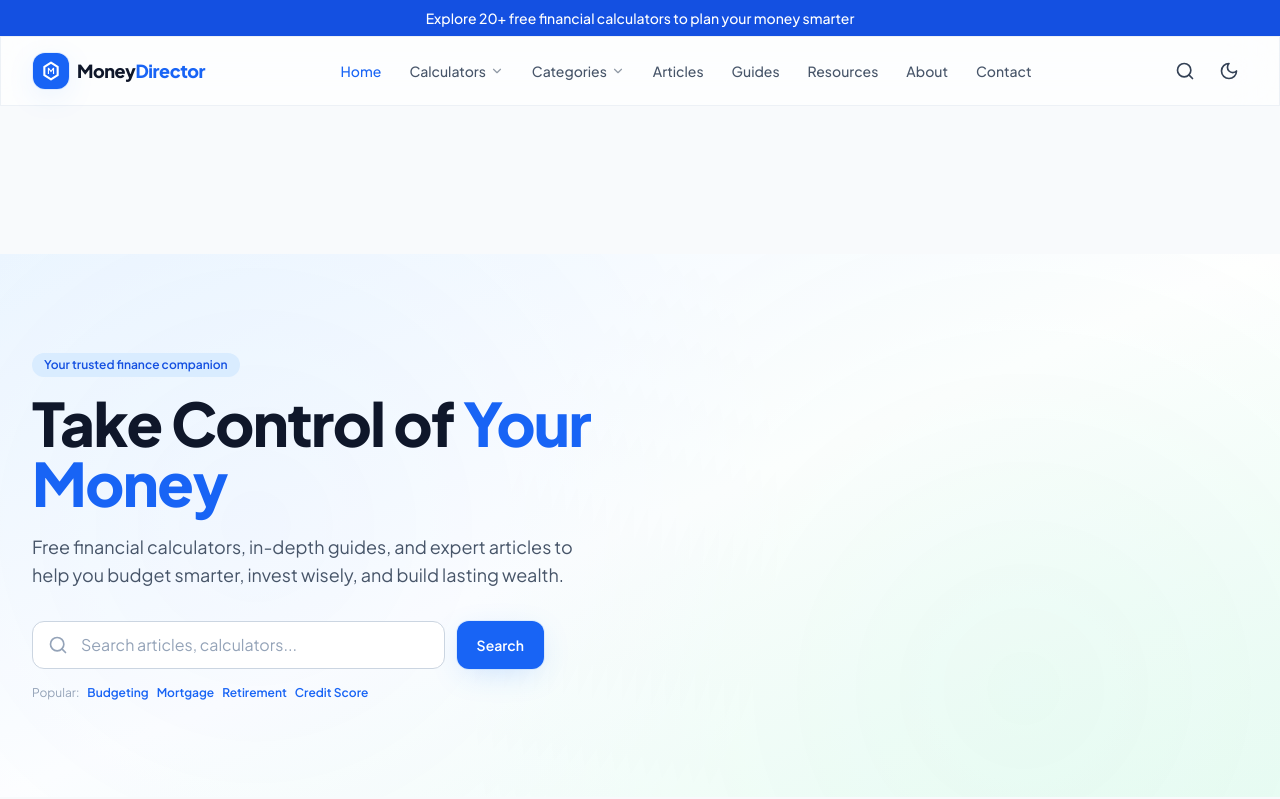
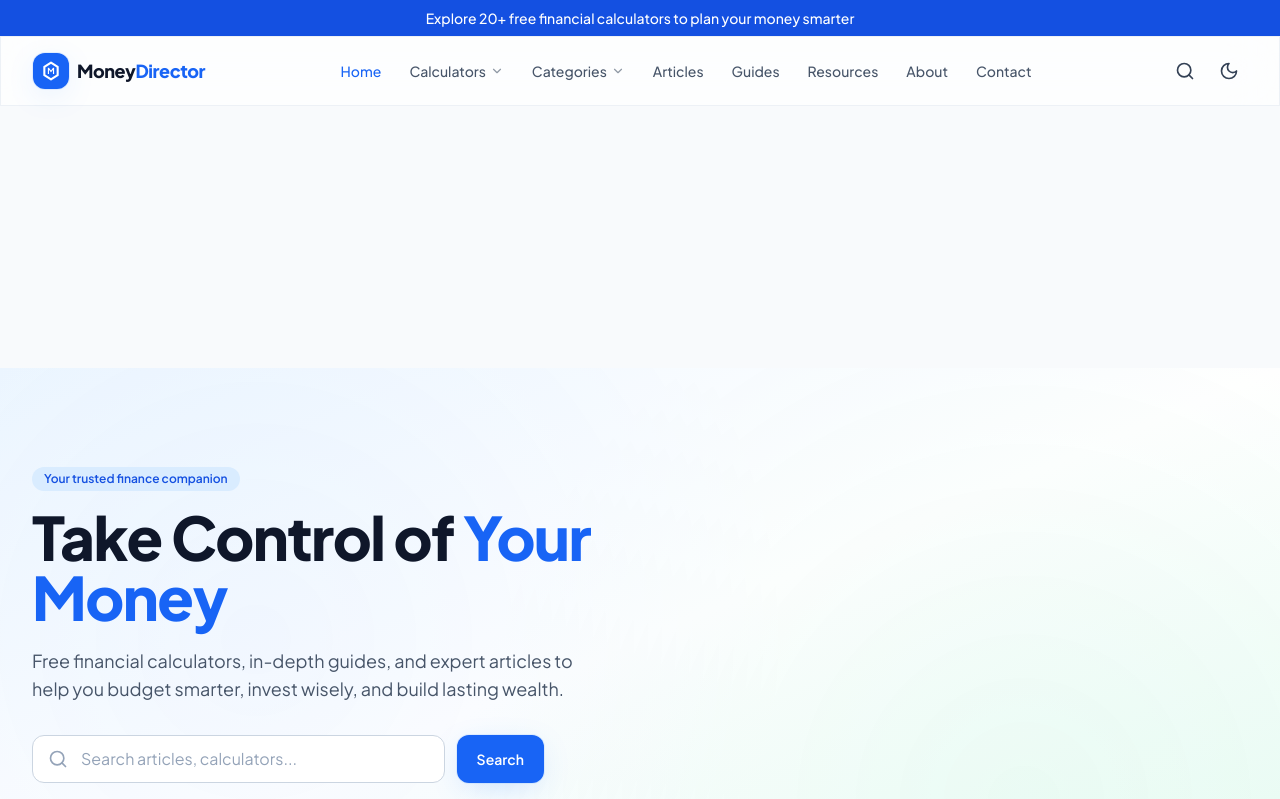
Before and after one commit to sameershah6594-ship-it/Moneydirector, a React (Vite) app: page /#/ in a window 1280 px wide. Shown: the top 799 px of the page. Built offline with nearby package versions, Linux system fonts and the light colour scheme.

Commit message:
Update HomePage.tsx

```diff
--- a/src/pages/HomePage.tsx
+++ b/src/pages/HomePage.tsx
@@ -1,3 +1,4 @@
+import Banner728 from '../components/Banner728';
 import NativeAd from '../components/NativeAd';
 import { useState } from 'react';
 import { Link, useNavigate } from 'react-router-dom';
@@ -64,6 +65,7 @@ export function HomePage() {
     <div>
       {/* Hero */}
       <NativeAd />
+      <Banner728 />
       <section className="relative overflow-hidden bg-gradient-to-br from-brand-50 via-white to-accent-50 dark:from-ink-900 dark:via-ink-950 dark:to-ink-900 py-16 sm:py-24">
         <div className="absolute inset-0 opacity-30 dark:opacity-10" style={{ backgroundImage: 'radial-gradient(circle at 20% 50%, rgba(47,129,254,0.15), transparent 50%), radial-gradient(circle at 80% 80%, rgba(16,185,129,0.15), transparent 50%)' }} />
         <div className="container-wide relative">
```
